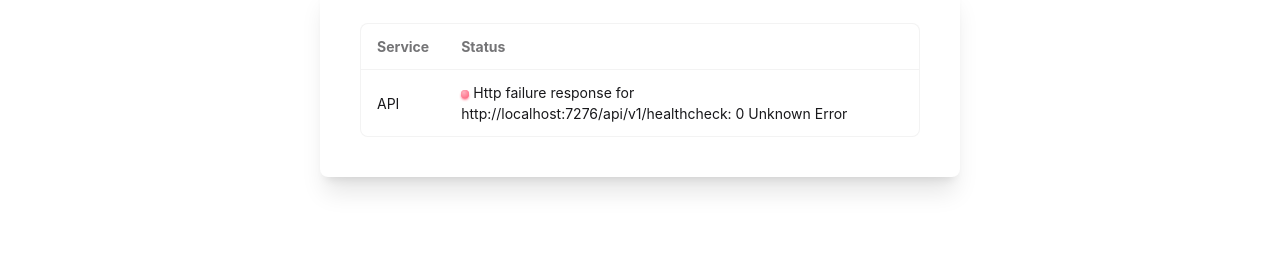
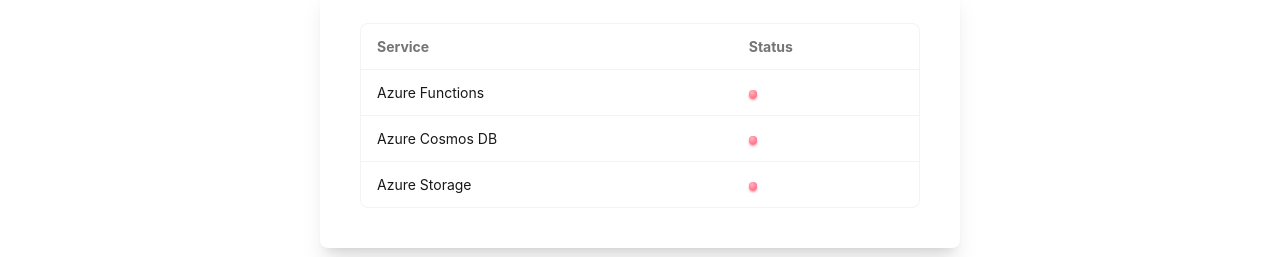
Before and after one commit to ProgramX-NPledger/ProgramX-AngularClient, an Angular app in the folder client/: page /login in a window 1280 px wide. Shown: the part 380-637 px from the top of the page. Built offline with nearby package versions, Linux system fonts and the light colour scheme; no server answers.

Commit message:
Improving Health Check

```diff
--- /dev/null
+++ b/client/src/app/core/services/health-check-service.service.ts
@@ -0,0 +1,29 @@
+import { HttpClient } from '@angular/common/http';
+import { inject, Injectable } from '@angular/core';
+import { environment } from '../../../environments/environment';
+import { catchError, Observable, of } from 'rxjs';
+import { HealthCheck } from '../../model/health-check';
+
+@Injectable({
+  providedIn: 'root'
+})
+export class HealthCheckService {
+  private httpClient: HttpClient = inject(HttpClient)
+
+  baseUrl = environment.baseUrl;
+
+  getHealth(): Observable<HealthCheck> {
+    const url = `${this.baseUrl}/healthcheck`;
+
+    return this.httpClient.get<HealthCheck>(url).pipe(
+      catchError(error => of({
+        status: error.message,
+        azureFunctions: false,
+        azureCosmosDb: false,
+        azureStorage: false
+      } as HealthCheck))
+    );
+
+   }
+
+}
--- /dev/null
+++ b/client/src/app/model/health-check.ts
@@ -0,0 +1,6 @@
+export interface HealthCheck {
+    status: string,
+    azureFunctions: boolean | null,
+    azureCosmosDb: boolean | null,
+    azureStorage: boolean | null
+}
--- a/client/src/app/site-health/site-health.component.html
+++ b/client/src/app/site-health/site-health.component.html
@@ -10,30 +10,58 @@
       </thead>
       <tbody>
         <tr>
-          <td>API</td>
-          @if (!isReady()) {
+            <td>Azure Functions</td>
             <td>
-                <div class="inline-grid *:[grid-area:1/1]">
-                <div class="status"></div>
-                </div>
-            </td>
-          }
-          @if (apiHealthCheck()) {
-          <td>
+                @if(healthCheckStatus() === null) {
+                    <div class="skeleton h-2 w-32"></div>
+                } @else if(healthCheckStatus()?.azureFunctions) {
                     <div class="inline-grid *:[grid-area:1/1]">
                         <div class="status status-success animate-ping"></div>
                         <div class="status status-success"></div>
-            </div> Server is OK
-          </td>
-          }
-          @if (!apiHealthCheck()) {
-          <td>
+                    </div>
+                } @else if(!healthCheckStatus()?.azureFunctions) {
                     <div class="inline-grid *:[grid-area:1/1]">
                         <div class="status status-error animate-ping"></div>
                         <div class="status status-error"></div>
-            </div> {{ apiHealthCheckMessage }}
+                    </div>
+                }
             </td>
+        </tr>
+        <tr>
+            <td>Azure Cosmos DB</td>
+            <td>
+                @if(healthCheckStatus() === null) {
+                    <div class="skeleton h-2 w-32"></div>
+                } @else if(healthCheckStatus()?.azureCosmosDb) {
+                    <div class="inline-grid *:[grid-area:1/1]">
+                        <div class="status status-success animate-ping"></div>
+                        <div class="status status-success"></div>
+                    </div>
+                } @else if(!healthCheckStatus()?.azureCosmosDb) {
+                    <div class="inline-grid *:[grid-area:1/1]">
+                        <div class="status status-error animate-ping"></div>
+                        <div class="status status-error"></div>
+                    </div>
                 }
+            </td>
+        </tr>
+        <tr>
+            <td>Azure Storage</td>
+            <td>
+                @if(healthCheckStatus() === null) {
+                    <div class="skeleton h-2 w-32"></div>
+                } @else if(healthCheckStatus()?.azureStorage) {
+                    <div class="inline-grid *:[grid-area:1/1]">
+                        <div class="status status-success animate-ping"></div>
+                        <div class="status status-success"></div>
+                    </div>
+                } @else if(!healthCheckStatus()?.azureStorage) {
+                    <div class="inline-grid *:[grid-area:1/1]">
+                        <div class="status status-error animate-ping"></div>
+                        <div class="status status-error"></div>
+                    </div>
+                }
+            </td>
         </tr>
       </tbody>
     </table>
--- a/client/src/app/site-health/site-health.component.ts
+++ b/client/src/app/site-health/site-health.component.ts
@@ -1,5 +1,7 @@
 import { HttpClient } from '@angular/common/http';
 import { Component, inject, OnInit, signal } from '@angular/core';
+import { HealthCheckService } from '../core/services/health-check-service.service';
+import { HealthCheck } from '../model/health-check';
 
 @Component({
   selector: 'app-site-health',
@@ -8,22 +10,26 @@
   styleUrl: './site-health.component.css'
 })
 export class SiteHealthComponent implements OnInit {
-  protected apiHealthCheck = signal<boolean>(false);
-  protected apiHealthCheckMessage: string = '';
-  protected isReady = signal<boolean>(false);
-  private httpClient = inject(HttpClient);
+  private healthCheckService = inject(HealthCheckService);
+  healthCheckStatus = signal<HealthCheck | null>(null);
 
   ngOnInit() {
-   this.httpClient.get('http://localhost:7276/api/v1/healthcheck').subscribe({
+    this.getHealth();
+  }
+
+  getHealth() {
+    this.healthCheckService.getHealth().subscribe({
       next: response => {
-        this.apiHealthCheck.set(true);
-        this.apiHealthCheckMessage = 'API is healthy';
-        this.isReady.set(true);
+        this.healthCheckStatus.set(response);
+        console.log('Health Check Response:', response);
       },
       error: error => {
-        this.apiHealthCheck.set(false);
-        this.apiHealthCheckMessage = error ? error.message : 'API is not healthy';
-        this.isReady.set(true);
+        this.healthCheckStatus.set({
+          status: error.message,
+          azureFunctions: false,
+          azureCosmosDb: false,
+          azureStorage: false
+        } as HealthCheck);
       }
     });
   }
```
Also changed, not shown: 1 other file (tests, documents, lock files or other folders). Lines whose indentation alone changed are shown as unchanged.
